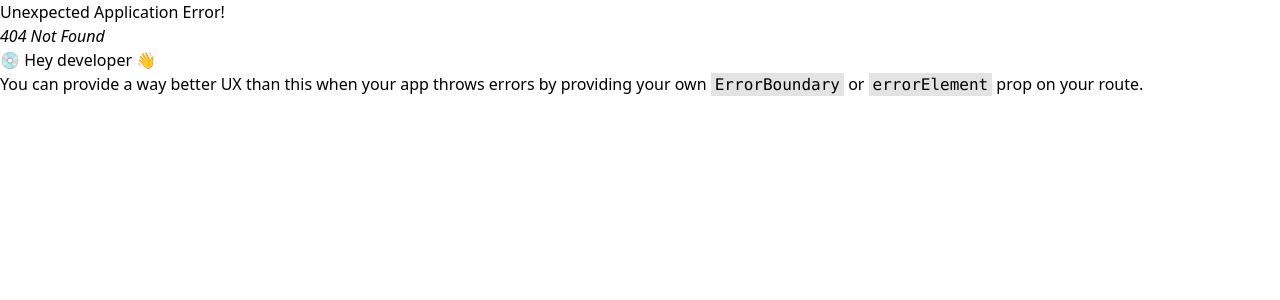
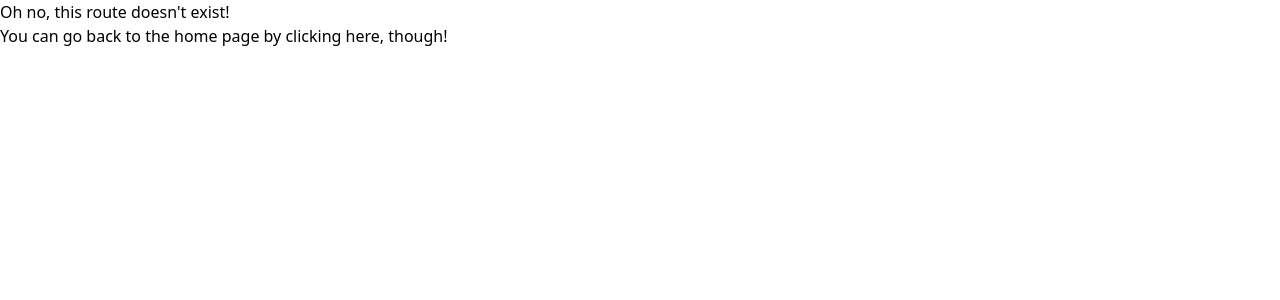
Before and after one commit to Tho-Tu/shopping-cart, a React (Vite) app: page /home in a window 1280 px wide. Before the commit this address had no page. Shown: the top 300 px of the page. Built offline with nearby package versions, Linux system fonts and the light colour scheme.

Commit message:
Add error page

```diff
--- a/src/Router.tsx
+++ b/src/Router.tsx
@@ -2,12 +2,14 @@ import { createBrowserRouter, RouterProvider } from "react-router-dom";
 import App from "./App";
 import Home from "./components/Home";
 import Store from "./components/Store";
+import ErrorPage from "./components/ErrorPage";
 
 const Router = () => {
   const router = createBrowserRouter([
     {
       path: "/",
       element: <App />,
+      errorElement: <ErrorPage />,
     },
     {
       path: "/components/home",
--- /dev/null
+++ b/src/components/ErrorPage.tsx
@@ -0,0 +1,14 @@
+import { Link } from "react-router-dom";
+
+const ErrorPage = () => {
+  return (
+    <div>
+      <h1>Oh no, this route doesn't exist!</h1>
+      <Link to="/">
+        You can go back to the home page by clicking here, though!
+      </Link>
+    </div>
+  );
+};
+
+export default ErrorPage;
```
